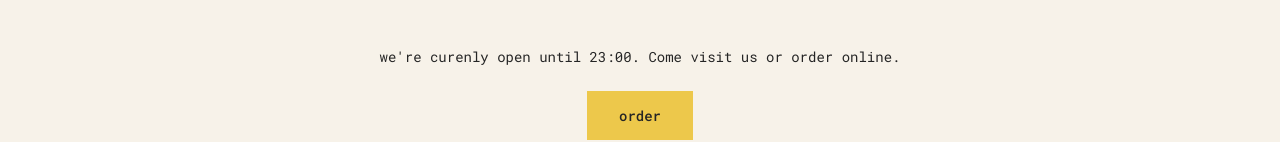
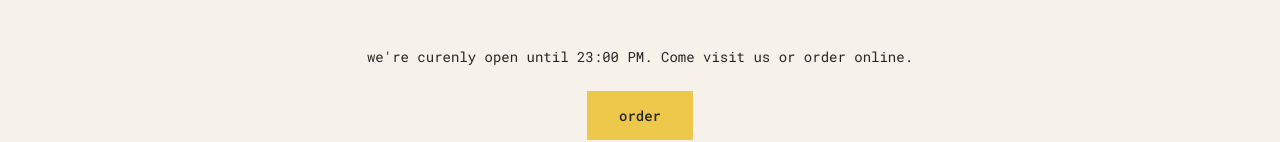
Before and after one commit to Mohamed-amine-Mr/pizza-menu, a React (Vite) app: page / in a window 1280 px wide. Shown: the part 716-858 px from the top of the page. Built offline with nearby package versions, Linux system fonts and the light colour scheme.

Commit message:
addig logic for closing houres in the Footer

```diff
--- a/src/components/Footer.jsx
+++ b/src/components/Footer.jsx
@@ -9,11 +9,14 @@ export function Footer(){
 
   <footer className='footer'>
 
-{isOpen &&
+{isOpen ?
 <div className="order">
-  <p>we're curenly open until {closeHour}:00. Come visit us or order online. </p>
+  <p>we're curenly open until {closeHour}:00 PM. Come visit us or order online. </p>
   <button className="btn">order</button>
   </div>
+
+:
+<p>we're curenly Close until {openHour}:00 AM </p>
 }
   </footer>
 )
```
